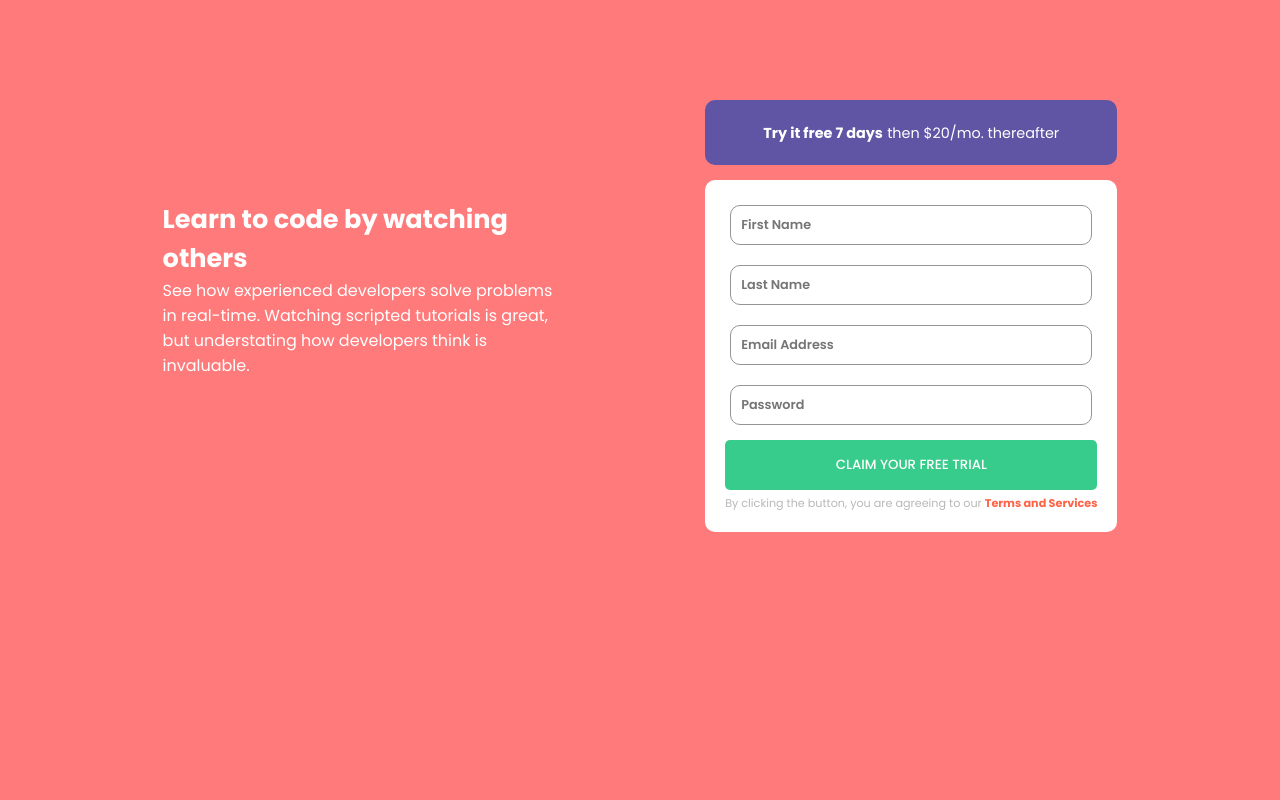
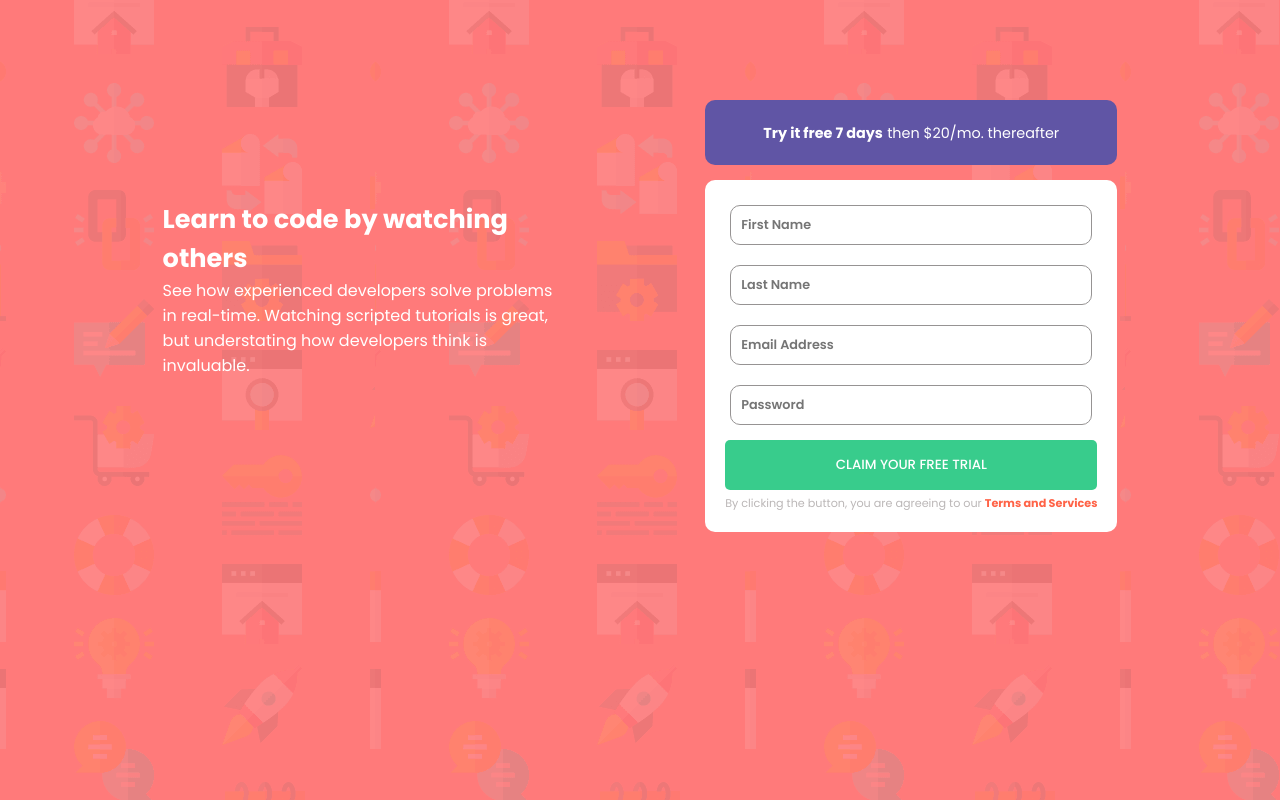
Before and after one commit to BraianLopez10/FormLoginWithValidation, a plain HTML site: page index.html in a window 1280 px wide. Drawn offline with Linux system fonts and the light colour scheme.

Commit message:
fix url img

```diff
--- a/src/public/css/index.css
+++ b/src/public/css/index.css
@@ -7,7 +7,7 @@ body {
   font-size: 16px;
   font-family: "Poppins", sans-serif;
   background-color: hsl(0, 100%, 74%);
-  background-image: url("../public/images/bg-intro-mobile.png");
+  background-image: url("../images/bg-intro-mobile.png");
   background-repeat: repeat;
 }
 .section {
```
